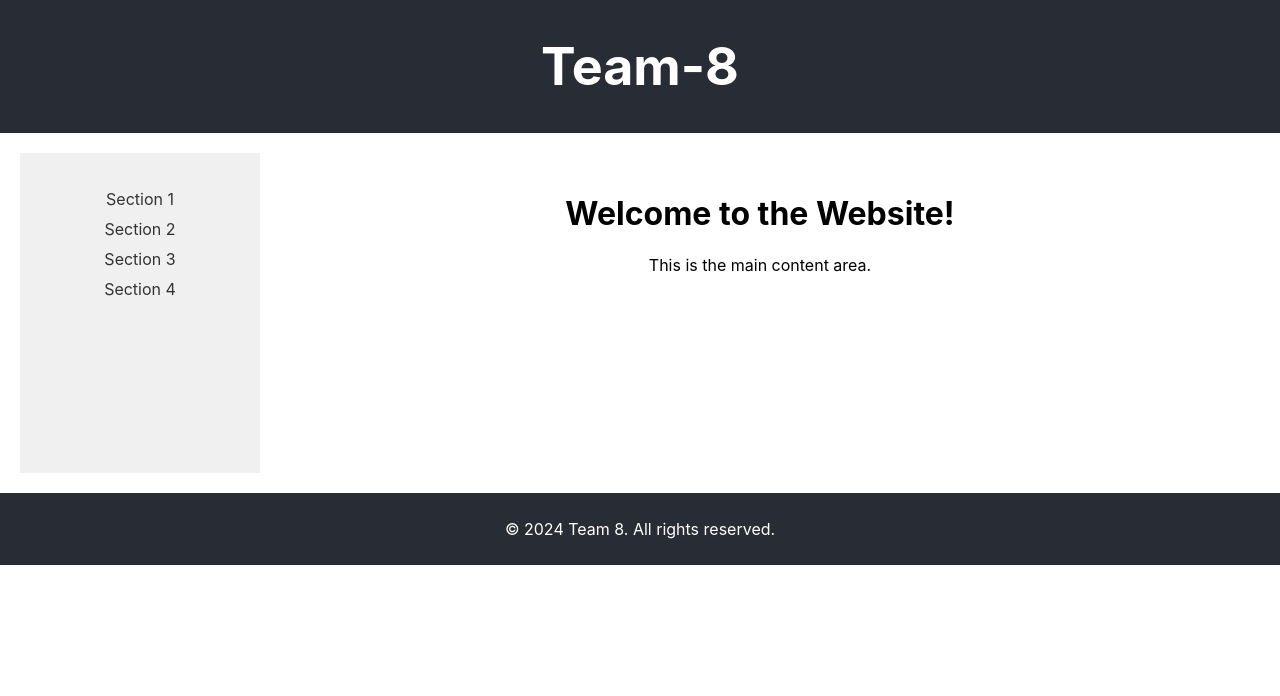
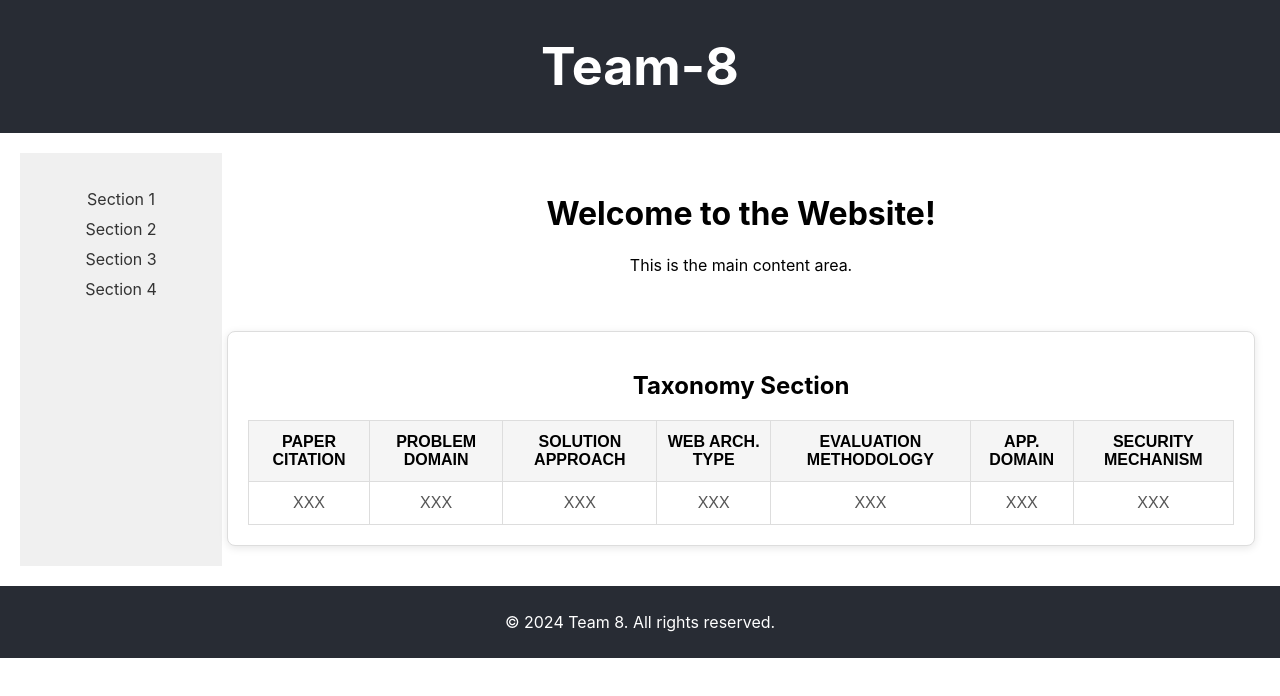
Before and after one commit to DeeapakSarun/Team-8, a React (Create React App) app: page / in a window 1280 px wide. Shown: the top 696 px of the page. Built offline with nearby package versions, Linux system fonts and the light colour scheme.

Commit message:
Added Taxonomy Section with Styling

```diff
--- a/src/App.js
+++ b/src/App.js
@@ -4,6 +4,7 @@ import Header from './Header';
 import Main from './Main';
 import Footer from './Footer';
 import Sidebar from './Sidebar';
+import Taxonomy from './Taxonomy';
 
 function App() {
   return (
@@ -11,7 +12,10 @@ function App() {
       <Header />
       <div className="App-body">
         <Sidebar />
-        <Main />
+        <div className="App-content">
+          <Main />
+          <Taxonomy />
+        </div>
       </div>
       <Footer />
     </div>
--- a/src/Sidebar.js
+++ b/src/Sidebar.js
@@ -7,7 +7,7 @@ function Sidebar() {
             <ul>
                 <li><a href="#section1">Section 1</a></li>
                 <li><a href="#section2">Section 2</a></li>
-                <li><a href="#section3">Section 3</a></li>
+                <li><a href="#taxonomy-section">Section 3</a></li>
                 <li><a href="#section4">Section 4</a></li>
             </ul>
         </aside>
--- /dev/null
+++ b/src/Taxonomy.css
@@ -0,0 +1,59 @@
+.taxonomy-table-container {
+    margin: 20px auto;
+    padding: 10px;
+    border: 1px solid #ddd;
+    width: 95%;
+    box-shadow: 0 2px 8px rgba(0, 0, 0, 0.1);
+    border-radius: 8px;
+  }
+
+  .taxonomy-table h2 {
+    text-align: center;
+    font-size: 1.8rem;
+    font-weight: bold;
+    margin-bottom: 20px;
+  }
+
+  .taxonomy-table {
+    width: 100%;
+    border-collapse: collapse;
+    font-family: Arial, sans-serif;
+  }
+
+  .taxonomy-table th, .taxonomy-table td {
+    border: 1px solid #ddd;
+    padding: 12px 8px;
+    text-align: center;
+  }
+
+  .taxonomy-table th {
+    background-color: #f5f5f5;
+    color: #333;
+    font-weight: bold;
+    text-transform: uppercase;
+  }
+
+  .taxonomy-table tr:nth-child(even) {
+    background-color: #f9f9f9;
+  }
+
+  .taxonomy-table tr:hover {
+    background-color: #f1f1f1;
+    cursor: pointer;
+  }
+
+  .taxonomy-table td {
+    font-size: 1rem;
+    color: #555;
+  }
+
+  .taxonomy-table th {
+    font-size: 1rem;
+    color: #000;
+  }
+
+  .taxonomy-table-container {
+    background-color: #fff;
+    padding: 20px;
+    border-radius: 8px;
+  }
--- /dev/null
+++ b/src/Taxonomy.js
@@ -0,0 +1,51 @@
+import React from 'react';
+import './Taxonomy.css';
+
+const Taxonomy = () => {
+  const data = [
+    {
+      citation: 'XXX',
+      problemDomain: 'XXX',
+      solutionApproach: 'XXX',
+      webArchType: 'XXX',
+      evaluationMethodology: 'XXX',
+      appDomain: 'XXX',
+      securityMechanism: 'XXX',
+    },
+    // We can add actual content into the tables for final deliverable
+  ];
+
+  return (
+    <div id="taxonomy-section" className="taxonomy-table-container">
+      <h2>Taxonomy Section</h2>
+      <table className="taxonomy-table">
+        <thead>
+          <tr>
+            <th>Paper Citation</th>
+            <th>Problem Domain</th>
+            <th>Solution Approach</th>
+            <th>Web Arch. Type</th>
+            <th>Evaluation Methodology</th>
+            <th>App. Domain</th>
+            <th>Security Mechanism</th>
+          </tr>
+        </thead>
+        <tbody>
+          {data.map((row, index) => (
+            <tr key={index}>
+              <td>{row.citation}</td>
+              <td>{row.problemDomain}</td>
+              <td>{row.solutionApproach}</td>
+              <td>{row.webArchType}</td>
+              <td>{row.evaluationMethodology}</td>
+              <td>{row.appDomain}</td>
+              <td>{row.securityMechanism}</td>
+            </tr>
+          ))}
+        </tbody>
+      </table>
+    </div>
+  );
+};
+
+export default Taxonomy;
```
